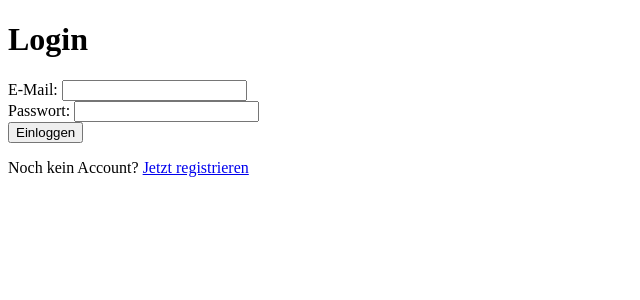
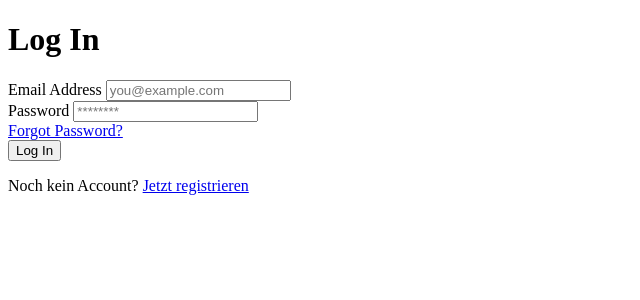
Before and after one commit to Tiberja/SkinSense, a Flask app: page /login in a window 1280 px wide. Shown: the top 300 px of the page, without its empty margins (0-640 px from the left). Run offline with Flask 3, Linux system fonts and the light colour scheme.

Commit message:
login.html geändert

```diff
--- a/templates/login.html
+++ b/templates/login.html
@@ -4,16 +4,20 @@
   <meta charset="utf-8">
   <title>Login – SkinSense</title>
 
-    <!-- CSS einbinden -->
+  <!-- Login CSS -->
   <link rel="stylesheet" href="{{ url_for('static', filename='css/style.css') }}">
 </head>
 
 <body>
-    <h1>Login</h1>
 
+  <div class="auth-card">
+
+    <h1 class="auth-title">Log In</h1>
+
+    <!-- Flash Messages -->
     {% with messages = get_flashed_messages() %}
       {% if messages %}
-        <ul>
+        <ul class="flash-messages">
           {% for msg in messages %}
             <li>{{ msg }}</li>
           {% endfor %}
@@ -21,20 +25,47 @@
       {% endif %}
     {% endwith %}
 
+    <!-- Login Form -->
     <form method="post" action="{{ url_for('login') }}">
-      <label>E-Mail:
-        <input type="email" name="email" required>
-      </label><br>
 
-      <label>Passwort:
-        <input type="password" name="password" required>
-      </label><br>
+      <div class="form-group">
+        <label for="email">Email Address</label>
+        <input
+          type="email"
+          id="email"
+          name="email"
+          placeholder="you@example.com"
+          required
+        >
+      </div>
 
-      <button type="submit">Einloggen</button>
+      <div class="form-group">
+        <label for="password">Password</label>
+        <input
+          type="password"
+          id="password"
+          name="password"
+          placeholder="********"
+          required
+        >
+      </div>
+
+      <div class="form-row">
+        <a href="#">Forgot Password?</a>
+      </div>
+
+      <button type="submit" class="btn-primary">
+        Log In
+      </button>
+
     </form>
 
-    <p>Noch kein Account?
+    <p>
+      Noch kein Account?
       <a href="{{ url_for('register') }}">Jetzt registrieren</a>
     </p>
+
+  </div>
+
 </body>
 </html>
```
Lines whose indentation alone changed are shown as unchanged.
